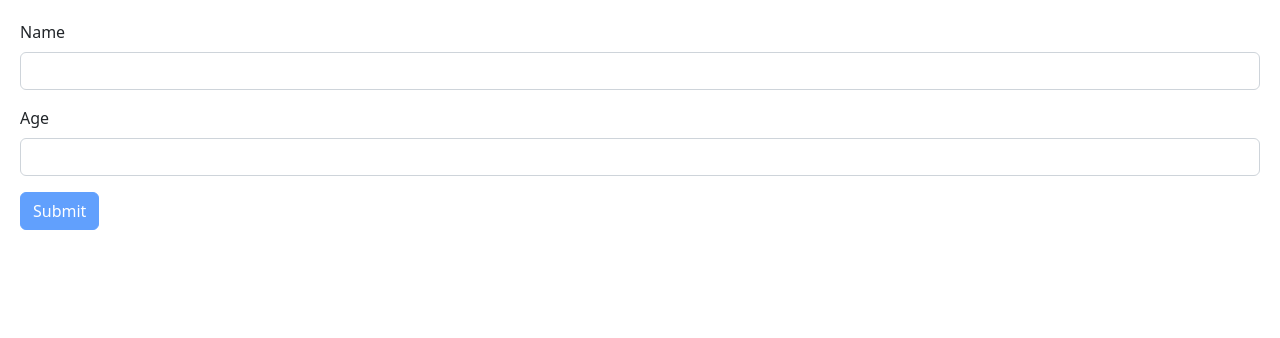
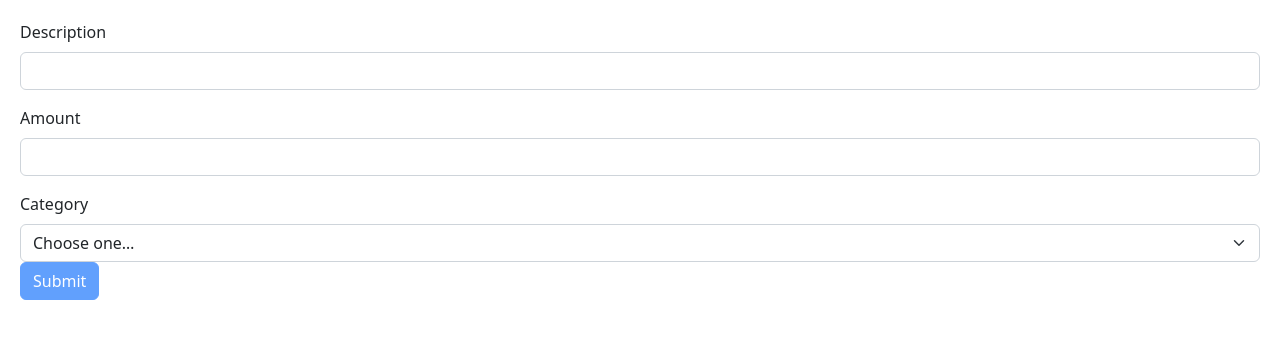
Before and after one commit to genehigginsTXNM/react-mosh, a React (Vite) app in the folder react-app/: page / in a window 1280 px wide. Shown: the top 338 px of the page. Built offline with nearby package versions, Linux system fonts and the light colour scheme.

Commit message:
expense list form first 3 fields

```diff
--- a/react-app/src/components/Form.tsx
+++ b/react-app/src/components/Form.tsx
@@ -3,13 +3,24 @@ import { FieldValues, useForm } from "react-hook-form";
 import { z } from "zod";
 import { zodResolver } from "@hookform/resolvers/zod";
 
+const categories = [
+  "Food",
+  "Utilities",
+  "Entertainment",
+  "Transportation",
+] as const;
+
 const schema = z.object({
-  name: z
+  Description: z
     .string()
-    .min(3, { message: "Name must be at least 3 characters long" }),
-  age: z
-    .number({ invalid_type_error: "Age field is required" })
-    .min(18, { message: "Age must be at least 18" }),
+    .trim()
+    .min(1, { message: "Description must be at least 1 character long" }),
+  Amount: z
+    .number({ invalid_type_error: "Amount should be a number" })
+    .min(1, { message: "Amount must be at least 1" }),
+  Category: z.enum(categories, {
+    errorMap: () => ({ message: "Category is required" }),
+  }),
 });
 
 type FormData = z.infer<typeof schema>;
@@ -43,29 +54,47 @@ const Form = () => {
   return (
     <form action="" onSubmit={handleSubmit(onSubmit)}>
       <div className="mb-3">
-        <label htmlFor="name" className="form-label">
-          Name
+        <label htmlFor="Description" className="form-label">
+          Description
         </label>
         <input
-          {...register("name")}
-          id="name"
+          {...register("Description")}
+          id="Description"
           type="text"
           className="form-control"
         />
-        {errors.name && <p className="text-danger">{errors.name.message}</p>}
+        {errors.Description && (
+          <p className="text-danger">{errors.Description.message}</p>
+        )}
       </div>
       <div className="mb-3">
-        <label htmlFor="age" className="form-label">
-          Age
+        <label htmlFor="Amount" className="form-label">
+          Amount
         </label>
         <input
-          {...register("age", { valueAsNumber: true })}
-          id="age"
+          {...register("Amount", { valueAsNumber: true })}
+          id="Amount"
           type="number"
           className="form-control"
         />
-        {errors.age && <p className="text-danger">{errors.age.message}</p>}
+        {errors.Amount && (
+          <p className="text-danger">{errors.Amount.message}</p>
+        )}
       </div>
+      <div className="form-field">
+        <label htmlFor="Category" className="form-label">
+          Category
+        </label>
+        <select {...register("Category")} className="form-select" id="Category">
+          <option>Choose one…</option>
+          {categories.map((category) => (
+            <option key={category} value={category}>
+              {category}
+            </option>
+          ))}
+        </select>
+      </div>
+
       <button disabled={!isValid} className="btn btn-primary" type="submit">
         Submit
       </button>
```
